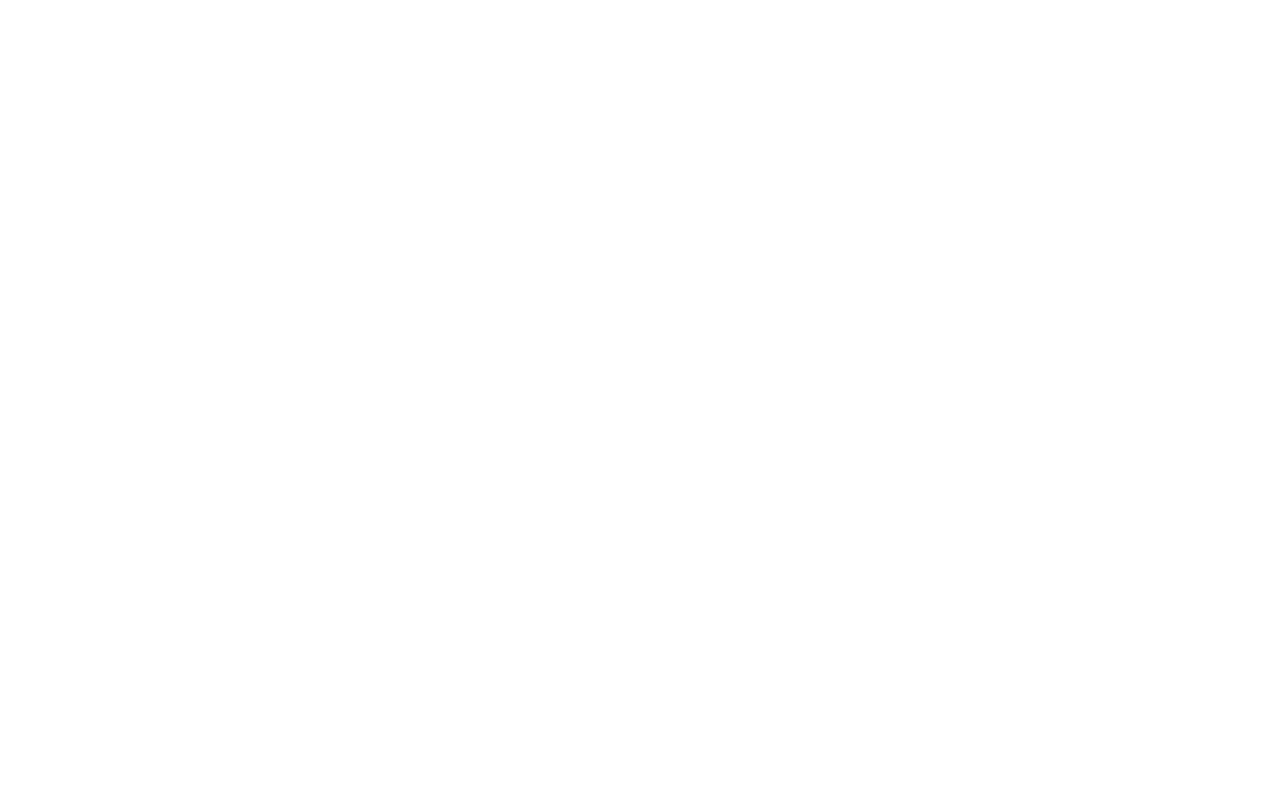
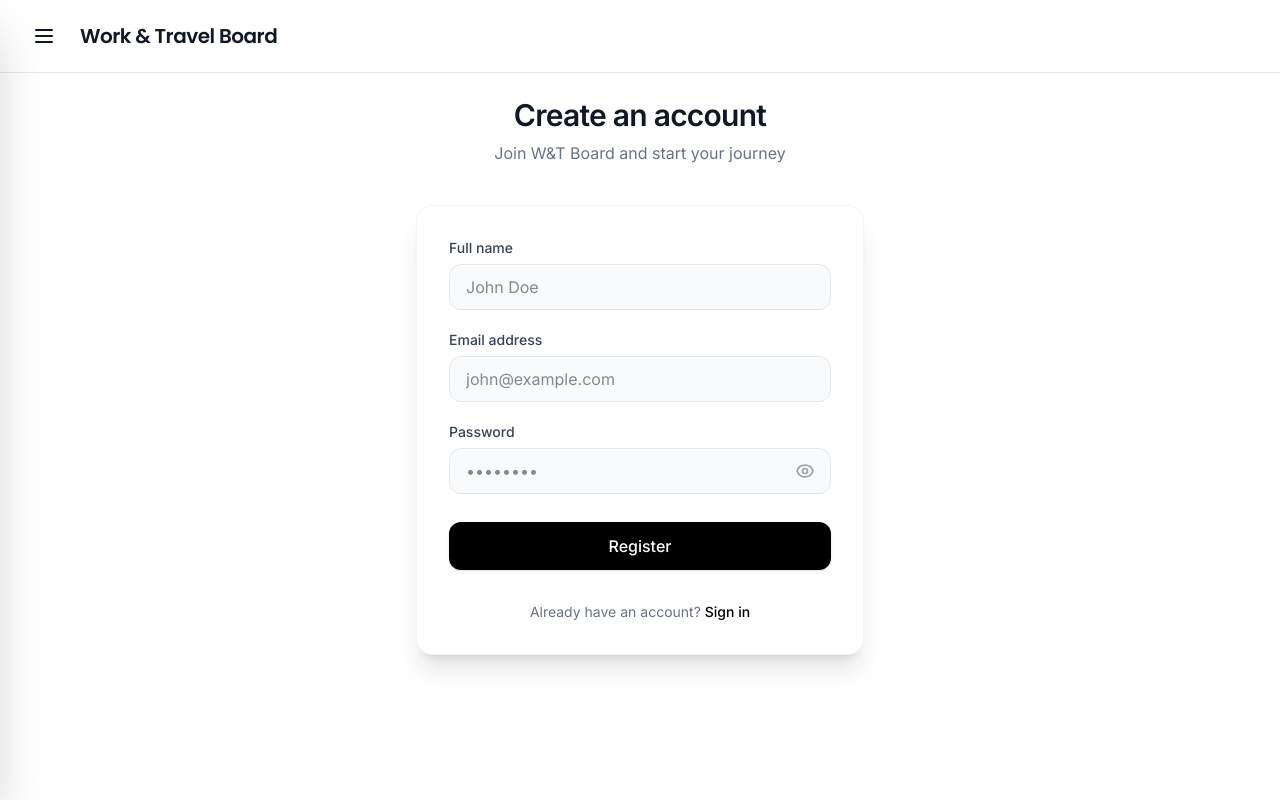
Before and after one commit to WaT-Assistant/wat-frontend, an Angular app: page /register in a window 1280 px wide. Before the commit this address led to /. Built offline with nearby package versions, Linux system fonts and the light colour scheme.

Commit message:
Feat: login and registration pages

```diff
--- /dev/null
+++ b/src/app/features/auth/loginpage/loginpage.html
@@ -0,0 +1,59 @@
+<div class="flex justify-center px-6 pt-16 md:pt-12 pb-12">
+  <div class="max-w-md w-full">
+
+    <div class="text-center mb-10">
+      <h1 class="text-3xl font-bold text-gray-900 mb-2 tracking-tight">Welcome back</h1>
+      <p class="text-gray-500">Enter your details to access your dashboard</p>
+    </div>
+
+    <div class="bg-white p-8 rounded-2xl shadow-xl border border-gray-100">
+      <form class="space-y-5" (submit)="$event.preventDefault()">
+
+        <div>
+          <label class="block text-sm font-medium text-gray-700 mb-1.5">Email address</label>
+          <input
+            type="email"
+            class="w-full px-4 py-2.5 rounded-xl bg-gray-50 border border-gray-200 focus:bg-white focus:border-black focus:ring-1 focus:ring-black outline-none transition-all"
+            placeholder="john@example.com">
+        </div>
+
+        <div>
+          <div class="flex items-center justify-between mb-1.5">
+            <label class="block text-sm font-medium text-gray-700">Password</label>
+            <!--<a href="#" class="text-sm font-medium text-gray-500 hover:text-black transition-colors">Forgot password?</a>-->
+          </div>
+          <div class="relative">
+            <input
+              [type]="showPassword ? 'text' : 'password'"
+              class="w-full px-4 py-2.5 rounded-xl bg-gray-50 border border-gray-200 focus:bg-white focus:border-black focus:ring-1 focus:ring-black outline-none transition-all pr-12"
+              placeholder="••••••••">
+
+            <button
+              type="button"
+              (click)="togglePasswordVisibility()"
+              class="absolute right-3 top-1/2 -translate-y-1/2 text-gray-400 hover:text-gray-600 focus:outline-none p-1">
+
+              @if (!showPassword) {
+                <svg class="w-5 h-5" fill="none" stroke="currentColor" viewBox="0 0 24 24"><path stroke-linecap="round" stroke-linejoin="round" stroke-width="2" d="M15 12a3 3 0 11-6 0 3 3 0 016 0z" /><path stroke-linecap="round" stroke-linejoin="round" stroke-width="2" d="M2.458 12C3.732 7.943 7.523 5 12 5c4.478 0 8.268 2.943 9.542 7-1.274 4.057-5.064 7-9.542 7-4.477 0-8.268-2.943-9.542-7z" /></svg>
+              } @else {
+                <svg class="w-5 h-5" fill="none" stroke="currentColor" viewBox="0 0 24 24"><path stroke-linecap="round" stroke-linejoin="round" stroke-width="2" d="M13.875 18.825A10.05 10.05 0 0112 19c-4.478 0-8.268-2.943-9.542-7a10.05 10.05 0 011.52-3.37m3.96-3.96A9.96 9.96 0 0112 5c4.478 0 8.268 2.943 9.542 7a10.05 10.05 0 01-1.39 3.03M15 12a3 3 0 11-6 0 3 3 0 016 0z" /><path stroke-linecap="round" stroke-linejoin="round" stroke-width="2" d="M3 3l18 18" /></svg>
+              }
+            </button>
+          </div>
+        </div>
+
+        <div class="pt-2">
+          <button type="submit" class="w-full bg-black text-white py-3 rounded-xl font-medium hover:bg-gray-800 transition-colors shadow-sm">
+            Sign in
+          </button>
+        </div>
+      </form>
+
+      <div class="mt-8 text-center text-sm text-gray-500">
+        Don't have an account?
+        <a routerLink="/register" class="font-medium text-black hover:underline cursor-pointer">Register</a>
+      </div>
+    </div>
+
+  </div>
+</div>
--- /dev/null
+++ b/src/app/features/auth/loginpage/loginpage.ts
@@ -0,0 +1,16 @@
+import { Component } from '@angular/core';
+import { RouterLink } from '@angular/router';
+
+@Component({
+  selector: 'app-loginpage',
+  standalone: true,
+  imports: [RouterLink],
+  templateUrl: './loginpage.html'
+})
+export class LoginPageComponent {
+  showPassword = false;
+
+  togglePasswordVisibility() {
+    this.showPassword = !this.showPassword;
+  }
+}
--- /dev/null
+++ b/src/app/features/auth/registerpage/registerpage.html
@@ -0,0 +1,70 @@
+<div class="flex items-center justify-center px-6 py-6">
+  <div class="max-w-md w-full">
+
+    <div class="text-center mb-10">
+      <h1 class="text-3xl font-bold text-gray-900 mb-2 tracking-tight">Create an account</h1>
+      <p class="text-gray-500">Join W&T Board and start your journey</p>
+    </div>
+
+    <div class="bg-white p-8 rounded-2xl shadow-xl border border-gray-100">
+      <form class="space-y-5" (submit)="$event.preventDefault()">
+
+        <div>
+          <label class="block text-sm font-medium text-gray-700 mb-1.5">Full name</label>
+          <input
+            type="text"
+            class="w-full px-4 py-2.5 rounded-xl bg-gray-50 border border-gray-200 focus:bg-white focus:border-black focus:ring-1 focus:ring-black outline-none transition-all"
+            placeholder="John Doe">
+        </div>
+
+        <div>
+          <label class="block text-sm font-medium text-gray-700 mb-1.5">Email address</label>
+          <input
+            type="email"
+            class="w-full px-4 py-2.5 rounded-xl bg-gray-50 border border-gray-200 focus:bg-white focus:border-black focus:ring-1 focus:ring-black outline-none transition-all"
+            placeholder="john@example.com">
+        </div>
+
+        <div>
+          <label class="block text-sm font-medium text-gray-700 mb-1.5">Password</label>
+          <div class="relative">
+            <input
+              [type]="showPassword ? 'text' : 'password'"
+              class="w-full px-4 py-2.5 rounded-xl bg-gray-50 border border-gray-200 focus:bg-white focus:border-black focus:ring-1 focus:ring-black outline-none transition-all pr-12"
+              placeholder="••••••••">
+
+            <button
+              type="button"
+              (click)="togglePasswordVisibility()"
+              class="absolute right-3 top-1/2 -translate-y-1/2 text-gray-400 hover:text-gray-600 focus:outline-none p-1">
+
+              @if (!showPassword) {
+                <svg class="w-5 h-5" fill="none" stroke="currentColor" viewBox="0 0 24 24">
+                  <path stroke-linecap="round" stroke-linejoin="round" stroke-width="2" d="M15 12a3 3 0 11-6 0 3 3 0 016 0z" />
+                  <path stroke-linecap="round" stroke-linejoin="round" stroke-width="2" d="M2.458 12C3.732 7.943 7.523 5 12 5c4.478 0 8.268 2.943 9.542 7-1.274 4.057-5.064 7-9.542 7-4.477 0-8.268-2.943-9.542-7z" />
+                </svg>
+              } @else {
+                <svg class="w-5 h-5" fill="none" stroke="currentColor" viewBox="0 0 24 24">
+                  <path stroke-linecap="round" stroke-linejoin="round" stroke-width="2" d="M13.875 18.825A10.05 10.05 0 0112 19c-4.478 0-8.268-2.943-9.542-7a10.05 10.05 0 011.52-3.37m3.96-3.96A9.96 9.96 0 0112 5c4.478 0 8.268 2.943 9.542 7a10.05 10.05 0 01-1.39 3.03M15 12a3 3 0 11-6 0 3 3 0 016 0z" />
+                  <path stroke-linecap="round" stroke-linejoin="round" stroke-width="2" d="M3 3l18 18" />
+                </svg>
+              }
+            </button>
+          </div>
+        </div>
+
+        <div class="pt-2">
+          <button type="submit" class="w-full bg-black text-white py-3 rounded-xl font-medium hover:bg-gray-800 transition-colors shadow-sm">
+            Register
+          </button>
+        </div>
+      </form>
+
+      <div class="mt-8 text-center text-sm text-gray-500">
+        Already have an account?
+        <a routerLink="/login" class="font-medium text-black hover:underline">Sign in</a>
+      </div>
+    </div>
+
+  </div>
+</div>
--- /dev/null
+++ b/src/app/features/auth/registerpage/registerpage.ts
@@ -0,0 +1,17 @@
+import { Component } from '@angular/core';
+import { RouterModule } from '@angular/router';
+import {RouterLink} from '@angular/router';
+
+@Component({
+  selector: 'app-registerpage',
+  standalone: true,
+  imports: [RouterLink],
+  templateUrl: './registerpage.html'
+})
+export class RegisterPageComponent {
+  showPassword = false;
+
+  togglePasswordVisibility() {
+    this.showPassword = !this.showPassword;
+  }
+}
--- a/src/app/features/landing/landing.html
+++ b/src/app/features/landing/landing.html
@@ -6,7 +6,7 @@
       Work & Travel Board for Students
     </h1>
     <p class="text-xl text-gray-600 mb-10 leading-relaxed">
-      Your ultimate Work & Travel hub. Ditch the paperwork chaos, find verified job offers, and connect with students across the US — all in one place.
+      Your ultimate Work & Travel hub. Ditch the paperwork chaos, find verified job offers, and explore opportunities across the US — all in one place.
     </p>
   </section>
 
--- a/src/app/layout/main-layout/main-layout.html
+++ b/src/app/layout/main-layout/main-layout.html
@@ -13,8 +13,14 @@
     </div>
 
     <div class="flex items-center gap-4">
-      <button class="font-medium text-gray-600 hover:text-black transition-colors">Sign in</button>
-      <button class="bg-black text-white px-5 py-2.5 rounded-md font-medium hover:bg-gray-800 transition-colors shadow-sm">Register</button>
+      @if (!isAuthPage && !isLoggedIn) {
+    <a routerLink="/login" class="font-medium text-gray-600 hover:text-black transition-colors cursor-pointer">Sign in</a>
+    <a routerLink="/register" class="bg-black text-white px-5 py-2.5 rounded-md font-medium hover:bg-gray-800 transition-colors shadow-sm cursor-pointer">Register</a>
+  }
+
+  @if (isLoggedIn) {
+    <button class="font-medium text-gray-600 hover:text-black transition-colors">Log out</button>
+  }
     </div>
   </header>
 
--- a/src/app/layout/main-layout/main-layout.ts
+++ b/src/app/layout/main-layout/main-layout.ts
@@ -1,16 +1,25 @@
 import { Component } from '@angular/core';
-import { RouterOutlet } from '@angular/router';
+import { RouterOutlet, RouterModule, Router, NavigationEnd } from '@angular/router';
 import { SidebarComponent } from '../sidebar/sidebar';
 
 @Component({
   selector: 'app-main-layout',
   standalone: true,
-  imports: [RouterOutlet, SidebarComponent],
+  imports: [RouterOutlet, RouterModule, SidebarComponent],
   templateUrl: './main-layout.html',
   styleUrl: './main-layout.scss',
 })
 export class MainLayout {
   isSidebarOpen = false;
+  isLoggedIn = false;
+  isAuthPage = false;
+  constructor(private router: Router) {
+    this.router.events.subscribe((event) => {
+      if (event instanceof NavigationEnd) {
+        this.isAuthPage = event.url === '/login' || event.url === '/register';
+      }
+    });
+  }
 
   toggleSidebar() {
     this.isSidebarOpen = !this.isSidebarOpen;
--- a/src/app/layout/sidebar/sidebar.html
+++ b/src/app/layout/sidebar/sidebar.html
@@ -18,7 +18,7 @@
   <nav class="flex-1 px-4 py-6 flex flex-col gap-2 overflow-y-auto">
     <a routerLink="/" (click)="close.emit()" class="block px-4 py-3 rounded-lg hover:bg-gray-800 transition-colors font-medium">Home</a>
     <a routerLink="/" (click)="close.emit()" class="block px-4 py-3 rounded-lg hover:bg-gray-800 transition-colors font-medium">Explore Offers</a>
-    <a routerLink="/" (click)="close.emit()" class="block px-4 py-3 rounded-lg hover:bg-gray-800 transition-colors font-medium">My Profile</a>
+    <a routerLink="/" (click)="close.emit()" class="block px-4 py-3 rounded-lg hover:bg-gray-800 transition-colors font-medium">My Dashboard</a>
 
     <!-- Interactive Map, future feature -->
 
```
Also changed, not shown: src/app/app.routes.ts (+13 -2 lines), src/app/features/auth/loginpage/loginpage.scss (added), src/app/features/auth/registerpage/registerpage.scss (added), 2 other files (tests, documents, lock files or other folders).
